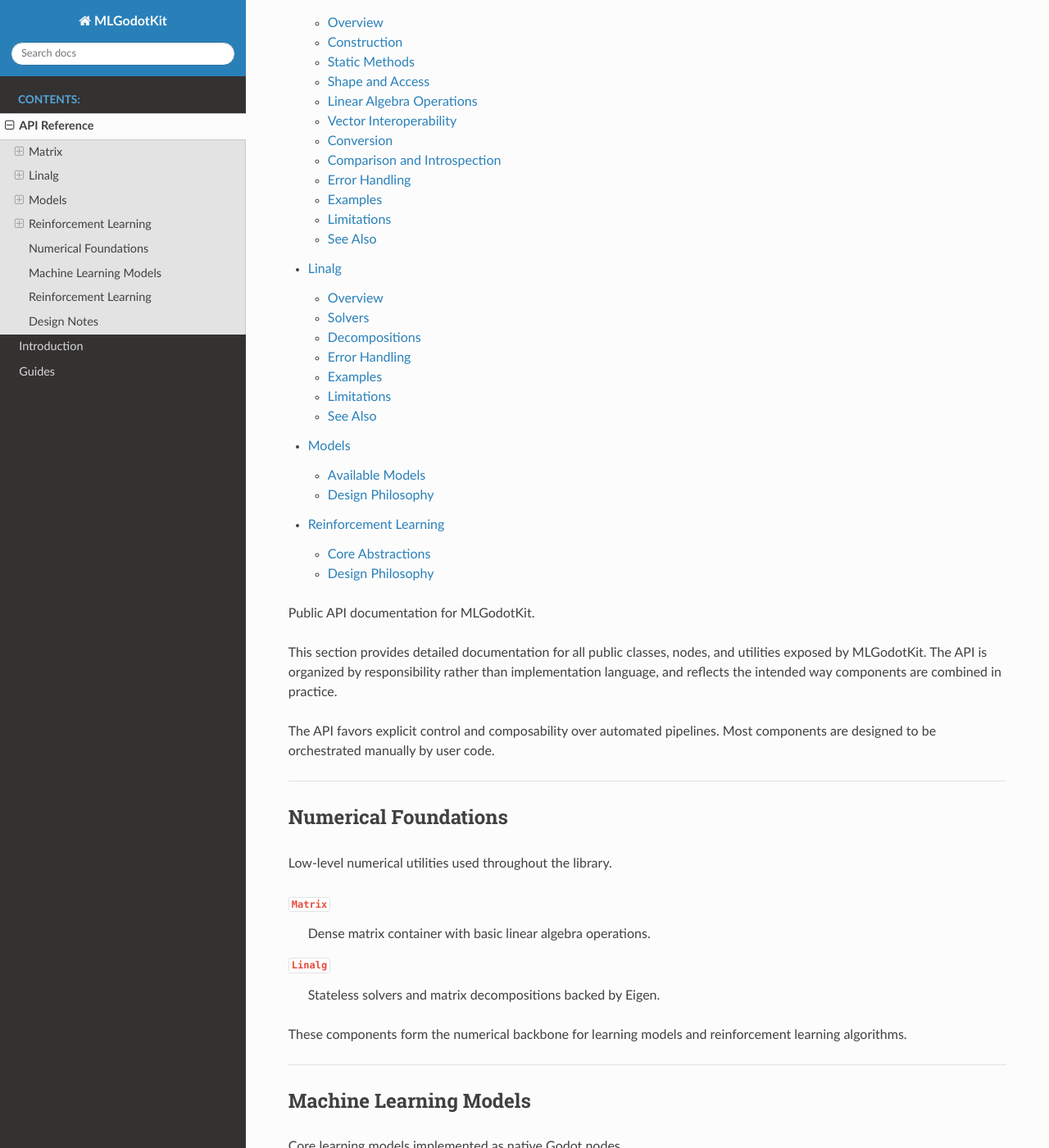
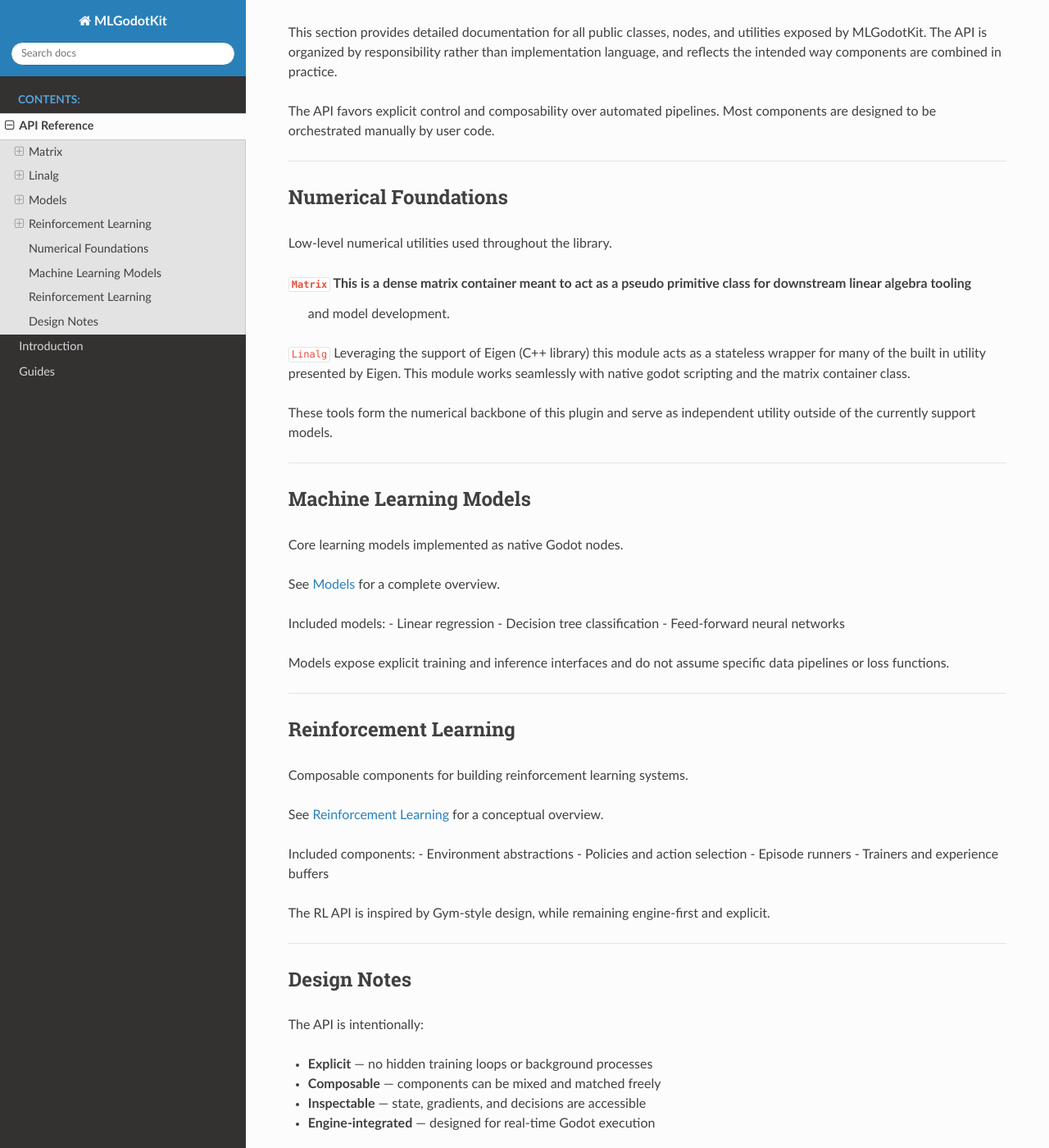
Before and after one commit to Hunter174/MLGodotKit, a Sphinx documentation site: the page built from docs/api/index.rst, in a window 1280 px wide and 1400 px high, scrolled down 196 px. Shown: the whole window at 82% size. Built offline with Sphinx 7.4.7 and the Read the Docs theme 3.1.0, drawn with Linux system fonts in a browser that asks for light colours; pages that are not in the unit, such as notebooks, are missing from menus.

Commit message:
Updated docs

```diff
--- a/docs/api/index.rst
+++ b/docs/api/index.rst
@@ -2,6 +2,7 @@ API Reference
 =============
 .. toctree::
     :maxdepth: 2
+    :hidden:
 
     matrix
     linalg
@@ -25,14 +26,14 @@ Numerical Foundations
 
 Low-level numerical utilities used throughout the library.
 
-``Matrix``
-    Dense matrix container with basic linear algebra operations.
+``Matrix`` This is a dense matrix container meant to act as a pseudo primitive class for downstream linear algebra tooling
+ and model development.
 
-``Linalg``
-    Stateless solvers and matrix decompositions backed by Eigen.
+``Linalg`` Leveraging the support of Eigen (C++ library) this module acts as a stateless wrapper for many of the built in
+utility presented by Eigen. This module works seamlessly with native godot scripting and the matrix container class.
 
-These components form the numerical backbone for learning models and
-reinforcement learning algorithms.
+These tools form the numerical backbone of this plugin and serve as independent utility outside of the currently support
+models.
 
 ----
 
```
